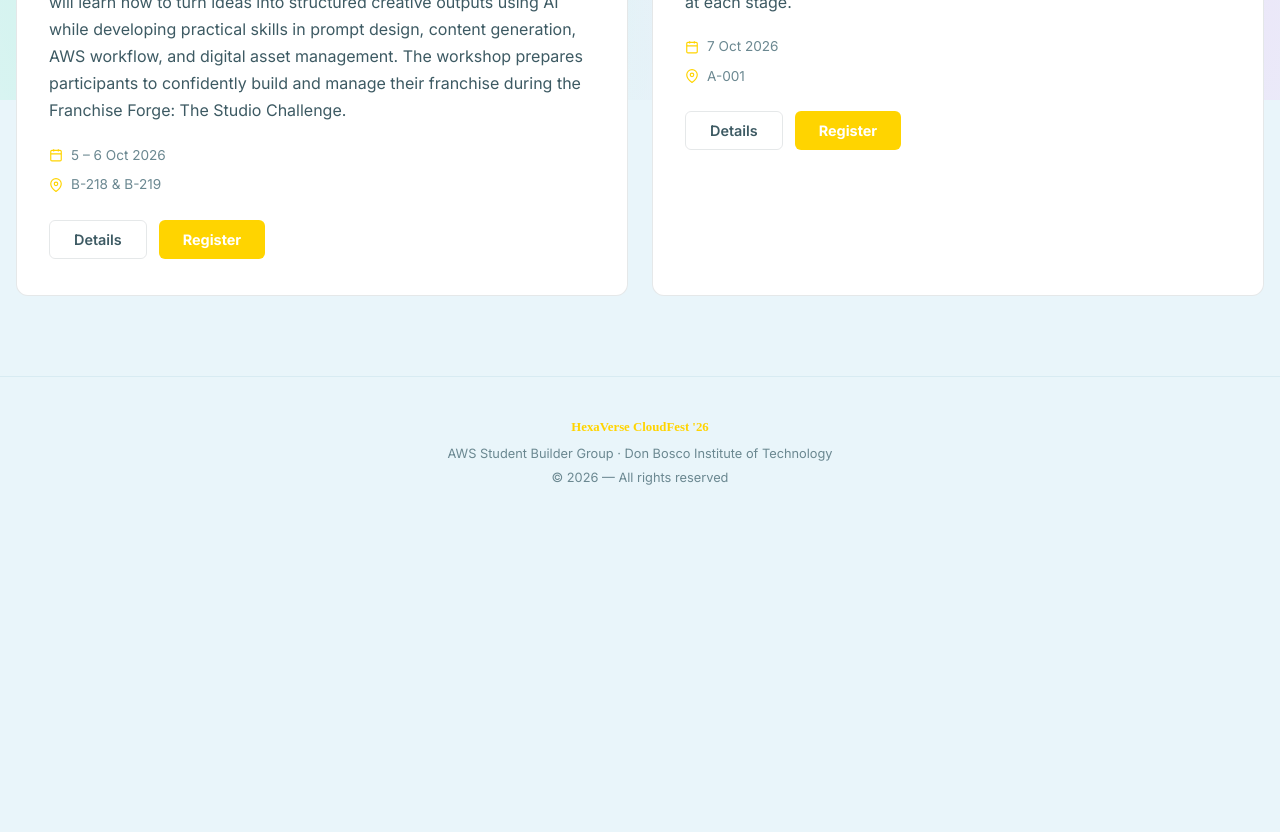
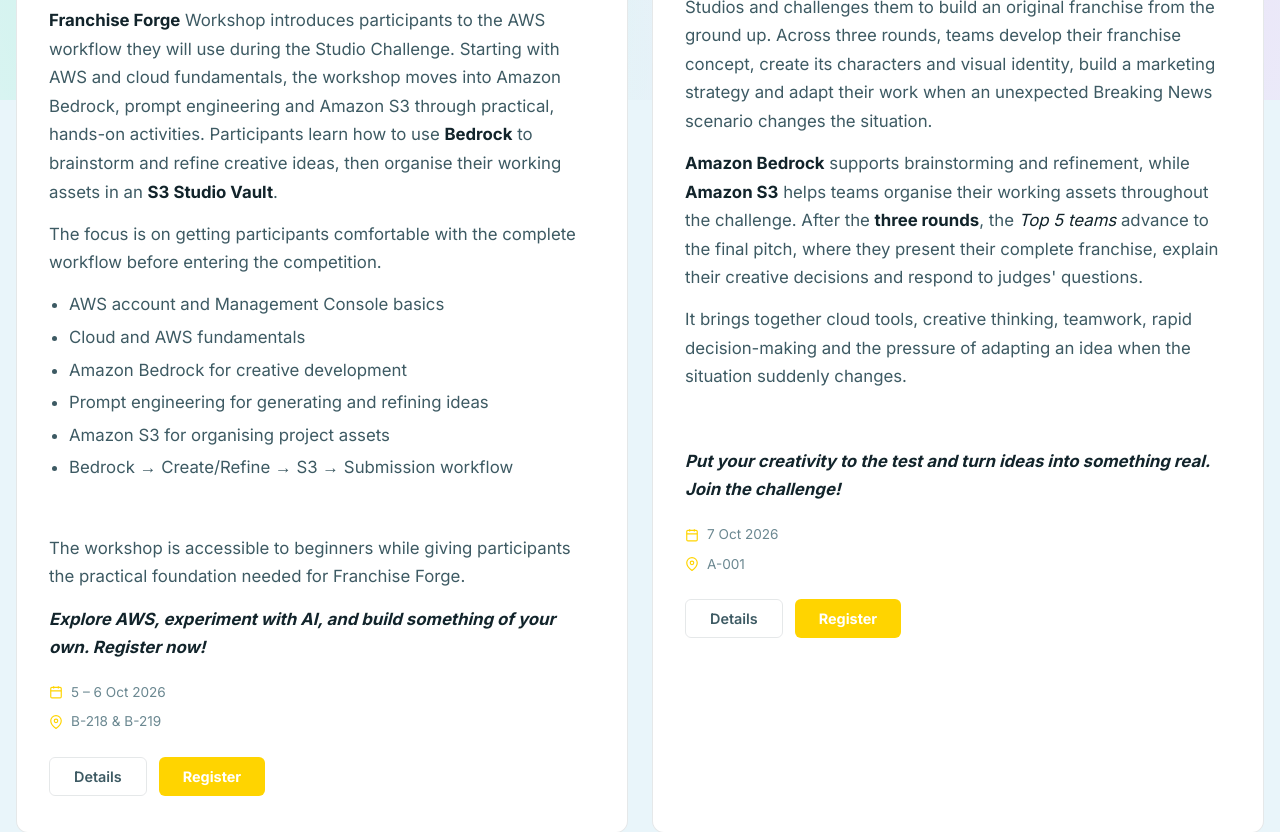
Before and after one commit to ankithajade/hexaverse-website, a React (Vite) app: page /departments/aids in a window 1280 px wide. Shown: the part 700-1532 px from the top of the page. Before the commit the page ends 1228 px from the top, so only its background shows below. Built offline with nearby package versions, Linux system fonts and the light colour scheme; no server answers; a small style sheet from the web is missing; a web font is replaced by a local one.

Commit message:
updated formatting and department content

```diff
--- a/package.json
+++ b/package.json
@@ -16,6 +16,7 @@
     "react": "^19.1.0",
     "react-dom": "^19.1.0",
     "react-icons": "^5.7.0",
+    "react-markdown": "^10.1.0",
     "react-router-dom": "^7.6.3",
     "recharts": "^3.10.1"
   },
--- a/src/components/DepartmentsGrid.jsx
+++ b/src/components/DepartmentsGrid.jsx
@@ -10,12 +10,12 @@
   window.matchMedia('(prefers-reduced-motion: reduce)').matches;
 
 const TAGLINES = {
-  aiml: 'Turning data into intelligence through artificial intelligence and machine learning.',
-  aids: 'AI & Data Science - where data, intelligence, and innovation come together.',
-  cse: 'CSE — Building the foundations of computing through software engineering, systems, and technology.',
-  ise: 'The Information Science & Engineering department fosters innovation and technical excellence through learning, research, and industry-focused activities.',
-  ece: 'Electronics, communication systems, and embedded tech.',
-  eee: 'Electrical engineering, power systems, and energy innovation.',
+  aiml: 'Explore AI, ML, and cloud technologies through hands-on experiences, practical problem-solving, and creative technical challenges.',
+  aids: 'Dive into cloud and generative AI, unleash your creativity, and turn original ideas into something worth putting in the spotlight.',
+  cse: 'Sharpen your coding skills, explore cloud technologies and intelligent tools, and tackle challenges that put your problem-solving to the test',
+  ise: 'Discover Generative AI, RAG, and Amazon Bedrock while experimenting with intelligent solutions and tackling real-world challenges.',
+  ece: 'Explore Electronics, intelligent systems, and real-world challenges - where circuits, AI, cloud, and creativity come together.',
+  eee: 'Step into cloud technologies, tackle engineering challenges, and put your knowledge, creativity, and teamwork to the test.',
 };
 
 /**
--- a/src/components/DeptAccordionCard.jsx
+++ b/src/components/DeptAccordionCard.jsx
@@ -1,5 +1,6 @@
 import { useRef, useState } from 'react';
 import { useNavigate } from 'react-router-dom';
+import RichText from './RichText';
 
 // SVG icon helpers
 function CalendarIcon() {
@@ -53,7 +54,7 @@
     <div className="event-card">
       <div className="event-card-type">{type}</div>
       <h2>{title}</h2>
-      <p>{description}</p>
+      <RichText className="event-card-desc">{description}</RichText>
 
       <div className="event-card-meta">
         <span>
@@ -82,7 +83,7 @@
         style={{ maxHeight }}
       >
         <div className="accordion-inner">
-          <p>{accordionContent}</p>
+          <RichText>{accordionContent}</RichText>
         </div>
       </div>
     </div>
--- /dev/null
+++ b/src/components/RichText.jsx
@@ -0,0 +1,19 @@
+import ReactMarkdown from 'react-markdown';
+
+function dedent(text) {
+  if (typeof text !== 'string') return text;
+  return text
+    .split('\n')
+    .map((line) => line.replace(/^[ \t]+/, ''))
+    .join('\n')
+    .trim();
+}
+
+export default function RichText({ children, className = '' }) {
+  if (!children) return null;
+  return (
+    <div className={`rich-text ${className}`.trim()}>
+      <ReactMarkdown>{dedent(children)}</ReactMarkdown>
+    </div>
+  );
+}
--- a/src/data/departments.js
+++ b/src/data/departments.js
@@ -13,7 +13,7 @@
     displayDates: '21–23 Sept',
     logoSrc: '/assets/aiml-sbg-logo.svg',
     description:
-      'A week of hands-on workshops, AI challenges, and innovative experiences exploring artificial intelligence and machine learning.',
+      'Step into AIML Week for a practical journey across artificial intelligence, machine learning, and cloud technologies. Explore AWS services, work with real datasets, build and deploy machine learning models, and experiment with modern AI tools. The week also brings a competitive edge through a multi-round challenge where technical knowledge meets creativity, problem-solving, and application building.',
     metaTitle: "AI & ML — Week 01 | DBIT HexaVerse CloudFest '26",
     metaDesc:
       "AI & ML department week at HexaVerse CloudFest '26, Don Bosco Institute of Technology (DBIT). Workshop and signature event from 21–24 Sept 2026.",
@@ -21,8 +21,24 @@
       {
         type: 'Workshop',
         title: 'AWS Builders Lab',
-        description:
-          'AWS Builders Lab brings cloud computing and machine learning together through hands-on AWS services, model training, deployment, and MLOps.',
+        description:`
+        AWS Builders Lab brings cloud computing and machine learning together through guided, hands-on experiences. Participants work directly with AWS services and explore how a machine learning workflow moves from data to a trained, deployed, and testable model.
+
+        The workshop is designed to be approachable for students who are new to AWS while still giving experienced learners plenty to experiment with.
+
+        *Participants can look forward to:*
+        - Exploring core AWS services such as **IAM, EC2, and S3**
+        - Experimenting with **Amazon Bedrock** and cloud-based AI capabilities
+        - Working with **SageMaker Canvas** and real datasets
+        - Training and evaluating a **machine learning model**
+        - Registering, deploying, and testing a model through a practical workflow
+        - Getting a hands-on introduction to **MLOps, monitoring, and cloud resource management**
+
+        &nbsp;
+
+        Rather than stopping at concepts, the workshop lets participants actually work through the technology and see how the pieces connect.
+        ***Join us through the link below!***
+        `,
         dates: '21 – 22 Sept 2026',
         venue: 'B-311 & B-312',
         eventId: 'aiml-workshop',
@@ -34,9 +50,18 @@
       },
       {
         type: 'Signature Event',
-        title: 'The PartyRock Hack',
-        description:
-          'PartyRockHack is a three-round AI challenge that takes participants from testing their AWS and cloud knowledge to building applications with PartyRock and creating innovative solutions for campus life.',
+        title: 'The PartyRock Hack: Building the Future with AI',
+        description:`
+        **PartyRockHack** is a three-round individual challenge that takes participants from testing their AWS and cloud knowledge to building practical AI-powered applications. Each stage introduces a different kind of problem-solving, making the experience progressively more hands-on.
+
+        Participants will work with **AWS PartyRock** to explore data, experiment with AI-powered applications, and develop a solution to a campus-focused challenge — all while making decisions under time constraints. Solutions will be evaluated on **functionality, usability, innovation, and practical value**, with participants getting the opportunity to showcase both their technical understanding and creativity.
+
+        Whether you're already comfortable with cloud technologies or curious about building with AI tools, PartyRockHack offers a progressive challenge that takes you from **knowledge → experimentation → creation.**
+
+        &nbsp;
+
+        ***Ready to build? Register below for PartyRockHack and put your ideas to the test!***
+        `,
         dates: '23 Sept 2026',
         venue: 'A-001',
         eventId: 'aiml-event',
@@ -63,16 +88,34 @@
     displayDates: '5–7 Oct',
     logoSrc: '/assets/aids-sbg-logo.svg',
     description:
-      'Step into Franchise Forge, where AI meets imagination and creativity.Build your story, forge your franchise, and survive the spotlight.',
+      'Step into an AI&DS experience that moves from exploring AWS and generative AI to putting those tools into action. Start with Amazon Bedrock, prompt engineering and Amazon S3 through a hands-on preparation workshop, then take those skills into Franchise Forge: The Studio Challenge. Work with a team to create an original franchise, develop its characters and visuals, respond to unexpected changes and pitch your final vision.',
     metaTitle: "AI & DS — Week 02 | DBIT HexaVerse CloudFest '26",
     metaDesc:
-      "AI & DS department week at HexaVerse CloudFest '26, Don Bosco Institute of Technology (DBIT). Workshop and signature event from 28 Sept – 1 Oct 2026.",
+      "AI & DS department week at HexaVerse CloudFest '26, Don Bosco Institute of Technology (DBIT). Workshop and signature event from 5-7 Oct 2026.",
     events: [
       {
         type: 'Workshop',
         title: 'Franchise Forge Labs',
-        description:
-          'This hands-on workshop introduces participants to Amazon Bedrock, prompt engineering, and AI-assisted creative development, followed by using Amazon S3 to organize and store their project assets. Participants will learn how to turn ideas into structured creative outputs using AI while developing practical skills in prompt design, content generation, AWS workflow, and digital asset management. The workshop prepares participants to confidently build and manage their franchise during the Franchise Forge: The Studio Challenge.',
+        description:`
+        **Build with AWS. Create with AI. Compete with Creativity.**
+
+        **Franchise Forge** Workshop introduces participants to the AWS workflow they will use during the Studio Challenge. Starting with AWS and cloud fundamentals, the workshop moves into Amazon Bedrock, prompt engineering and Amazon S3 through practical, hands-on activities. Participants learn how to use **Bedrock** to brainstorm and refine creative ideas, then organise their working assets in an **S3 Studio Vault**.
+
+        The focus is on getting participants comfortable with the complete workflow before entering the competition.
+
+        - AWS account and Management Console basics
+        - Cloud and AWS fundamentals
+        - Amazon Bedrock for creative development
+        - Prompt engineering for generating and refining ideas
+        - Amazon S3 for organising project assets
+        - Bedrock → Create/Refine → S3 → Submission workflow
+
+        &nbsp;
+
+        The workshop is accessible to beginners while giving participants the practical foundation needed for Franchise Forge.
+
+        ***Explore AWS, experiment with AI, and build something of your own. Register now!***
+        `,
         dates: '5 – 6 Oct 2026',
         venue: 'B-218 & B-219',
         eventId: 'aids-workshop',
@@ -85,8 +128,17 @@
       {
         type: 'Signature Event',
         title: 'Franchise Forge: The Studio Challenge',
-        description:
-          'Franchise Forge puts every team in charge of a Studio, building an original entertainment franchise from the ground up — concept, cast, visual identity and marketing — using Amazon Bedrock and AWS tools at each stage. ',
+        description:`
+        **The Studio Challenge** puts teams in the role of entertainment Studios and challenges them to build an original franchise from the ground up. Across three rounds, teams develop their franchise concept, create its characters and visual identity, build a marketing strategy and adapt their work when an unexpected Breaking News scenario changes the situation.
+
+        **Amazon Bedrock** supports brainstorming and refinement, while **Amazon S3** helps teams organise their working assets throughout the challenge. After the **three rounds**, the *Top 5 teams* advance to the final pitch, where they present their complete franchise, explain their creative decisions and respond to judges' questions.
+
+        It brings together cloud tools, creative thinking, teamwork, rapid decision-making and the pressure of adapting an idea when the situation suddenly changes.
+
+        &nbsp;
+
+        ***Put your creativity to the test and turn ideas into something real. Join the challenge!***
+        `,
         dates: '7 Oct 2026',
         venue: 'A-001 ',
         eventId: 'aids-event',
@@ -210,16 +262,34 @@
     displayDates: '22–29 Oct',
     logoSrc: '/assets/ece-sbg-logo.svg',
     description:
-      'Electronics, communication systems, and embedded systems — through workshops and a department signature event.',
+      'Get ready for a week built around electronics, intelligent systems, and hands-on problem solving. \nExplore how AI, sensors, communication protocols, embedded systems, and interactive hardware come together to create smarter solutions. Whether you enjoy building circuits, experimenting with technology, or solving challenges under pressure, ECE Week brings you opportunities to learn, build, and compete.',
     metaTitle: "ECE — Week 05 | DBIT HexaVerse CloudFest '26",
     metaDesc:
       "ECE department week at HexaVerse CloudFest '26, Don Bosco Institute of Technology (DBIT). Workshop and signature event from 26–29 Oct 2026.",
     events: [
       {
         type: 'Workshop',
-        title: 'Workshop Title TBD',
-        description:
-          'A 2-day hands-on workshop exploring key concepts and practical applications in electronics and communications engineering.',
+        title: 'Edge‑to‑Cloud Workshop',
+        description: `
+          **Design, Train & Bring Intelligent Systems to Life**
+
+          Take your electronics knowledge beyond conventional circuits and explore how ***ML, embedded systems, sensors, gestures, and connected communication*** can come together to create intelligent, interactive solutions.
+
+          *What you'll explore:*
+          - Train ML models for component and gesture recognition
+          - Build MQTT-based communication between system components
+          - Design and validate virtual circuits
+          - Control circuit behaviour using gesture recognition
+          - Integrate ML, communication, and circuit logic into a working system
+
+          &nbsp;
+
+          No long lectures. No passive demonstrations.
+
+          You'll train, build, experiment, test, troubleshoot, and integrate - getting a glimpse of how modern intelligent embedded systems are designed.
+
+          ***Come join us to experiment, build, and turn ideas into working systems!***
+          `,
         dates: '22 – 23 Oct 2026',
         venue: 'Venue TBD',
         eventId: 'ece-workshop',
@@ -231,9 +301,22 @@
       },
       {
         type: 'Signature Event',
-        title: 'Dept. Signature Event TBD',
-        description:
-          'A department-curated competition showcasing the best of electronics and communications engineering.',
+        title: 'Wave \'n\' Wire: The Smart System Challenge',
+        description:`
+          **Build the System. Master the Challenge.**
+
+          *What if your team was given a real-world problem and you had to engineer the solution from scratch?*
+
+          Take on a real-world engineering challenge where **electronics, ML, communication, and embedded systems** come together.
+
+          Work in teams to analyse a unique scenario, design your approach, train recognition models, build virtual circuits, establish MQTT communication, and integrate everything into a working system.
+
+          Progress through **four challenging levels**, each with new tasks and constraints. There are no step-by-step solutions - *your team has to think, build, troubleshoot, and make it work.*
+
+          &nbsp;
+
+          ***How far can you take your system? Register now and show your potential!***
+          `,
         dates: '29 Oct 2026',
         venue: 'Venue TBD',
         eventId: 'ece-event',
--- a/src/pages/DepartmentPage.jsx
+++ b/src/pages/DepartmentPage.jsx
@@ -7,6 +7,7 @@
 import BackButton from '../components/BackButton';
 import DeptAccordionCard from '../components/DeptAccordionCard';
 import ScrollReveal from '../components/ScrollReveal';
+import RichText from '../components/RichText';
 
 /**
  * Single dynamic component for all 6 department pages.
@@ -49,7 +50,7 @@
           <div className="dept-hero-badge">{dept.badge}</div>
           <h1>{dept.name}</h1>
           <p className="dept-hero-dates">{dept.dates}</p>
-          <p className="dept-hero-desc">{dept.description}</p>
+          <RichText className="dept-hero-desc">{dept.description}</RichText>
         </div>
       </ScrollReveal>
 
--- a/src/pages/EventPage.jsx
+++ b/src/pages/EventPage.jsx
@@ -6,6 +6,7 @@
 import BackToTop from '../components/BackToTop';
 import BackButton from '../components/BackButton';
 import ScrollReveal from '../components/ScrollReveal';
+import RichText from '../components/RichText';
 
 // ── SVG icons ────────────────────────────────────────────────────────────────
 function CalendarIcon() {
@@ -90,7 +91,7 @@
             <div className="dept-hero-badge">{event.badge}</div>
             <h1>{event.title}</h1>
             <p className="dept-hero-dates">{event.dates}</p>
-            <p className="dept-hero-desc">{event.description}</p>
+            <RichText className="dept-hero-desc">{event.description}</RichText>
           </div>
           <div style={{ alignSelf: 'center', marginTop: '12px' }}>
             {event.id === 'hackathon' ? (
--- a/src/pages/RegisterPage.jsx
+++ b/src/pages/RegisterPage.jsx
@@ -13,6 +13,7 @@
 import BackToTop from '../components/BackToTop';
 import BackButton from '../components/BackButton';
 import ScrollReveal from '../components/ScrollReveal';
+import RichText from '../components/RichText';
 
 const DEPARTMENTS = ['AI & ML', 'AI & DS', 'CSE', 'ISE', 'ECE', 'EEE'];
 const SEMESTERS = ['1', '3', '5', '7'];
@@ -419,7 +420,9 @@
               </h4>
               <ul style={{ paddingLeft: '20px', color: 'var(--text-dim)', fontSize: '0.9rem', lineHeight: '1.7' }}>
                 {event.registrationRules.map((rule, idx) => (
-                  <li key={idx} style={{ marginBottom: '6px' }}>{rule}</li>
+                  <li key={idx} style={{ marginBottom: '6px' }}>
+                    <RichText>{rule}</RichText>
+                  </li>
                 ))}
               </ul>
             </ScrollReveal>
--- a/src/styles.css
+++ b/src/styles.css
@@ -1665,9 +1665,16 @@
 .dept-hero-desc {
   font-size: 1.05rem;
   color: var(--text-dim);
-  max-width: 65ch;
+  max-width: 85ch;
   line-height: 1.7;
-  white-space: pre-line;
+}
+
+.dept-hero-desc p {
+  margin-bottom: 14px;
+}
+
+.dept-hero-desc p:last-child {
+  margin-bottom: 0;
 }
 
 .event-cards {
@@ -1711,13 +1718,26 @@
   /* Bumped size */
 }
 
+.event-card-desc,
+.event-card-desc p,
 .event-card p {
   font-size: 1rem;
   color: var(--text-dim);
   line-height: 1.7;
+  max-width: 65ch;
+}
+
+.event-card-desc,
+.event-card > p {
   margin-bottom: 20px;
-  max-width: 65ch;
-  white-space: pre-line;
+}
+
+.event-card-desc p {
+  margin-bottom: 12px;
+}
+
+.event-card-desc p:last-child {
+  margin-bottom: 0;
 }
 
 /* Bumped size */
@@ -1807,10 +1827,67 @@
   border: 1px solid var(--bg-card-border);
 }
 
-.accordion-inner p {
+.accordion-inner p,
+.accordion-inner .rich-text,
+.accordion-inner .rich-text p {
   font-size: 0.9rem;
   color: var(--text-dim);
   line-height: 1.7;
+}
+
+.accordion-inner .rich-text p {
+  margin-bottom: 10px;
+}
+
+.accordion-inner .rich-text p:last-child {
+  margin-bottom: 0;
+}
+
+/* ─── RICH TEXT (MARKDOWN OUTPUT) ─── */
+.rich-text {
+  font-size: inherit;
+}
+
+.rich-text p {
+  font-size: inherit;
+  line-height: 1.7;
+  margin-bottom: 0.85rem;
+}
+
+.rich-text p:last-child {
+  margin-bottom: 0;
+}
+
+.rich-text strong {
+  font-weight: 700;
+  color: var(--text);
+}
+
+.rich-text em {
+  font-style: italic;
+  color: var(--text);
+}
+
+.rich-text ul,
+.rich-text ol {
+  padding-left: 20px;
+  margin: 10px 0;
+  color: inherit;
+}
+
+.rich-text li {
+  line-height: 1.7;
+  margin-bottom: 4px;
+}
+
+.rich-text li:last-child {
+  margin-bottom: 0;
+}
+
+.rich-text a {
+  color: var(--cyan);
+  text-decoration: underline;
+  text-underline-offset: 3px;
 }
 
 /* Bumped size */
```
Also changed, not shown: 1 other file (tests, documents, lock files or other folders).
